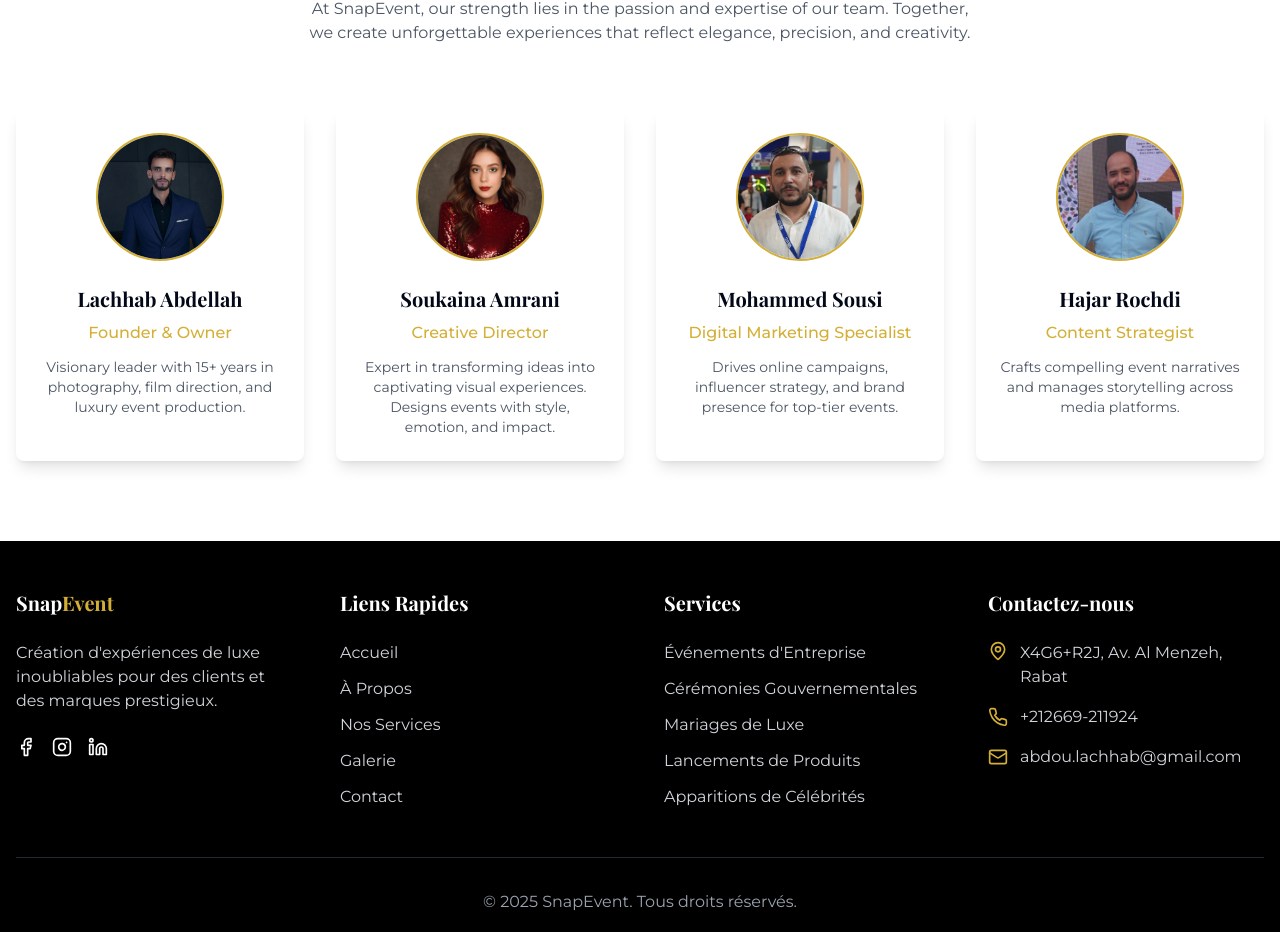
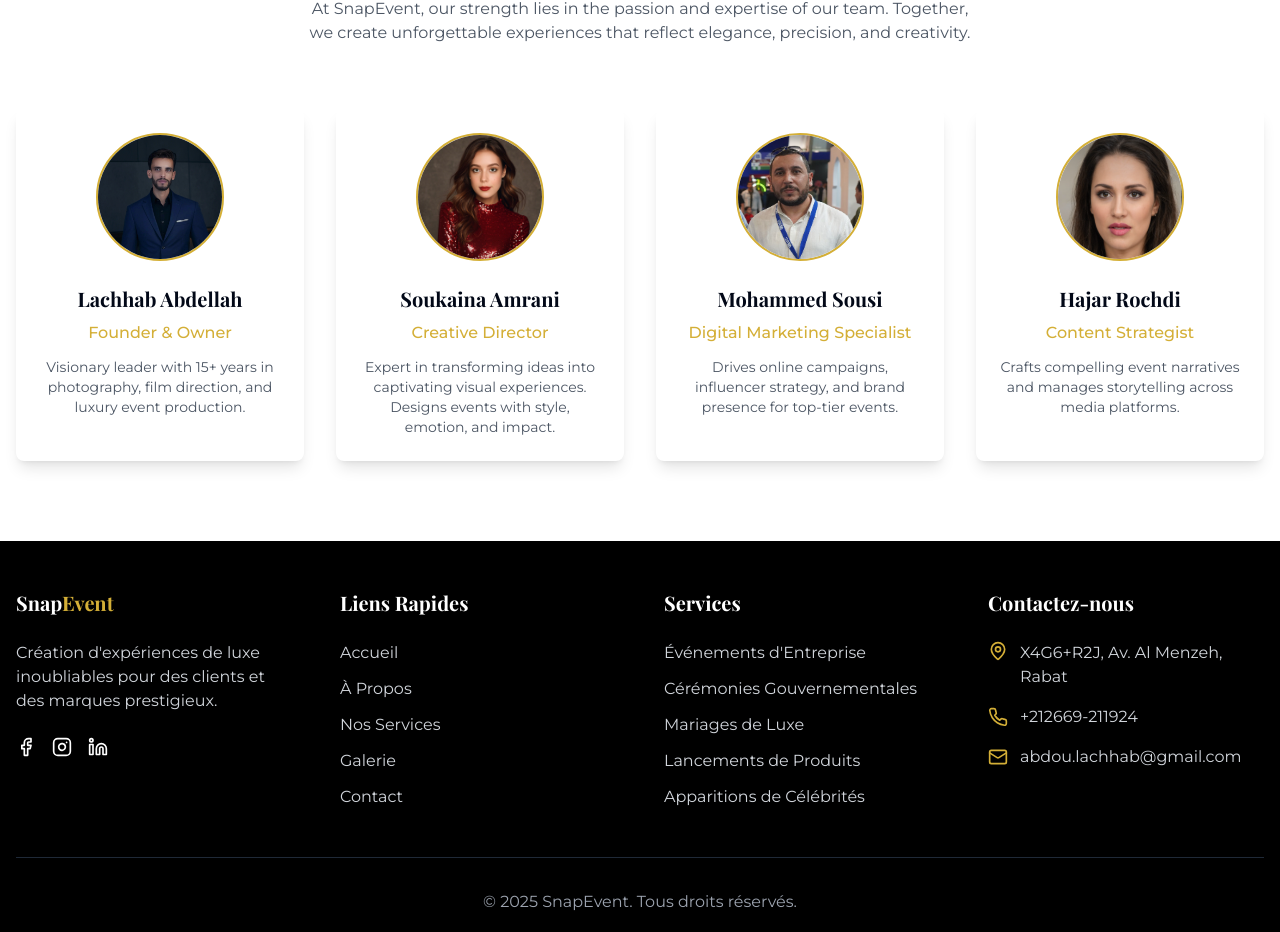
Before and after one commit to lachhababdellah1/event-craft-luxury-site, a React (Vite) app: page /about in a window 1280 px wide. Shown: the part 1759-2691 px from the top of the page. Built offline with nearby package versions, Linux system fonts and the light colour scheme.

Commit message:
Replace Hajar Rochdi's photo
Replaced the photo of Hajar Rochdi in the TeamSection component.

```diff
--- a/src/components/TeamSection.tsx
+++ b/src/components/TeamSection.tsx
@@ -31,7 +31,7 @@ const team: TeamMember[] = [{
   position: "Content Strategist",
   bio: "Crafts compelling event narratives and manages storytelling across media platforms.",
   emoji: "✍️",
-  photo: "/lovable-uploads/8caad3c4-b94e-4a25-9db9-63a1fab4c722.png"
+  photo: "/lovable-uploads/3d48b27c-1d2b-4dda-b2c8-c90e4d958a91.png"
 }];
 export default function TeamSection() {
   return <section className="py-20 bg-white">
```
Also changed, not shown: public/lovable-uploads/3d48b27c-1d2b-4dda-b2c8-c90e4d958a91.png (added).
